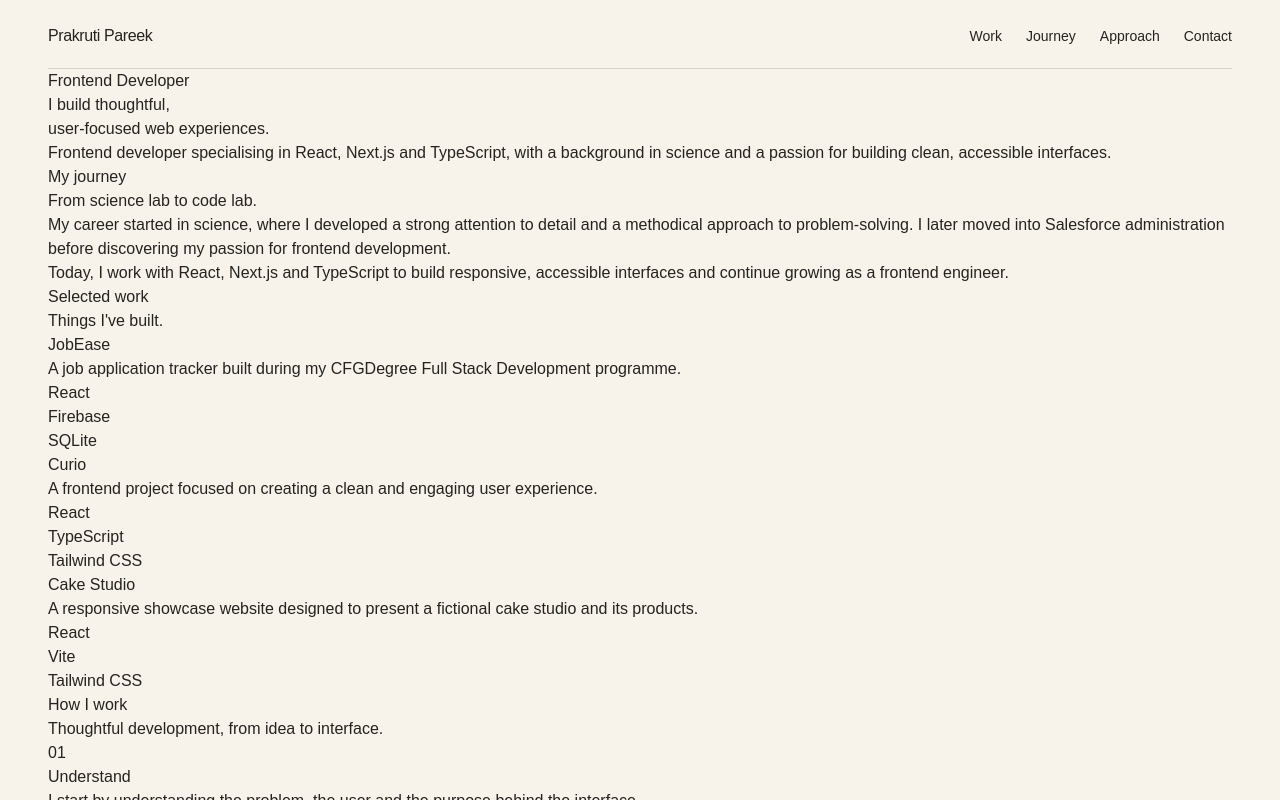
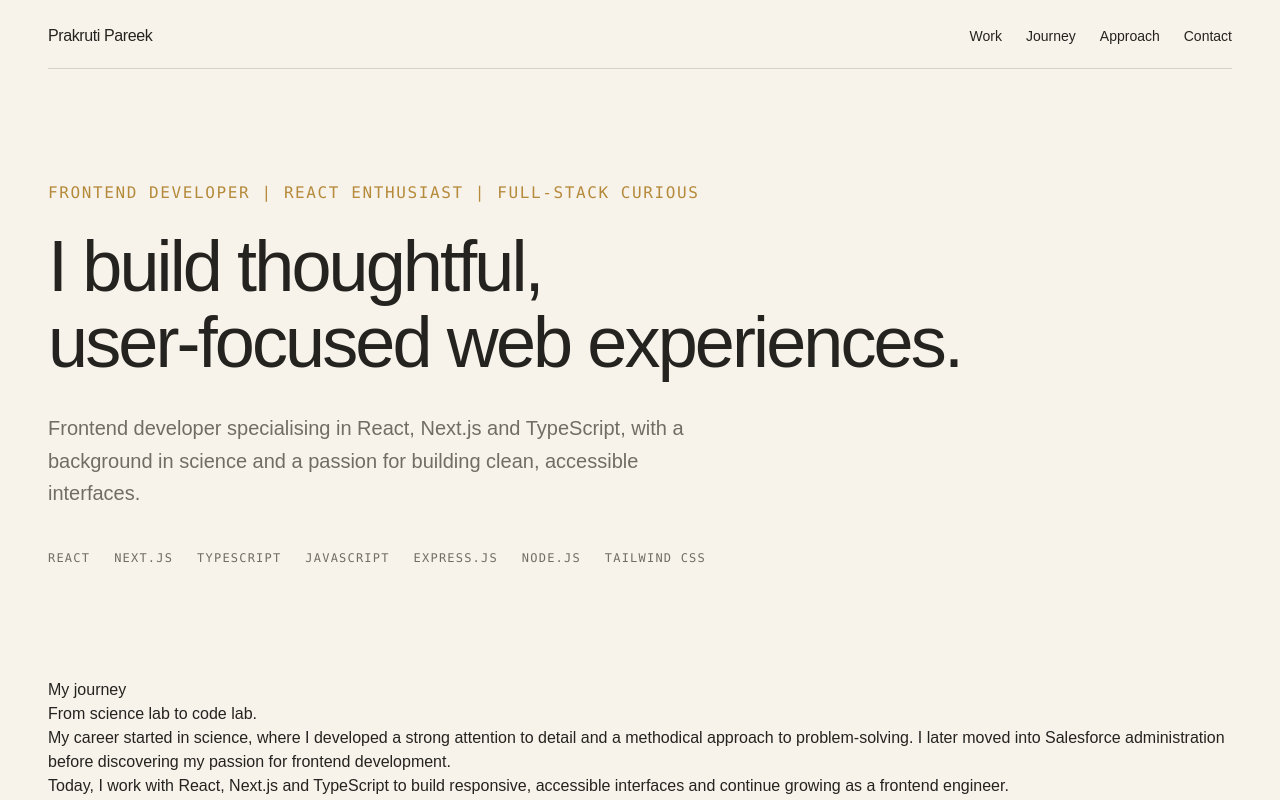
Before and after one commit to PrakrutiPareek/pp--portfolio, a Next.js app: page / in a window 1280 px wide. Shown: the top 800 px of the page. Built offline with nearby package versions, Linux system fonts and the light colour scheme.

Commit message:
feat: refine portfolio hero section

```diff
--- a/src/app/components/Hero.tsx
+++ b/src/app/components/Hero.tsx
@@ -1,19 +1,30 @@
 export default function Hero() {
   return (
-    <section>
-      <p>Frontend Developer</p>
+    <section className="flex min-h-[75vh] flex-col justify-center py-20 md:py-28">
+      <p className="mb-6 font-mono text-md uppercase tracking-widest text-(--accent)">
+        Frontend Developer | React Enthusiast | Full-Stack Curious
+      </p>
 
-      <h1>
+      <h1 className="max-w-5xl text-5xl font-medium leading-[1.05] tracking-[-0.04em] md:text-6xl lg:text-7xl">
         I build thoughtful,
         <br />
         user-focused web experiences.
       </h1>
 
-      <p>
+      <p className="mt-8 max-w-2xl text-lg leading-relaxed text-(--muted) md:text-xl">
         Frontend developer specialising in React, Next.js and TypeScript, with a
         background in science and a passion for building clean, accessible
         interfaces.
       </p>
+      <div className="mt-10 flex flex-wrap gap-x-6 gap-y-2 font-mono text-xs uppercase tracking-widest text-[var(--muted)]">
+        <span>React</span>
+        <span>Next.js</span>
+        <span>TypeScript</span>
+        <span>JavaScript</span>
+        <span>Express.js</span>
+        <span>Node.js</span>
+        <span>Tailwind CSS</span>
+      </div>
     </section>
   );
 }
```
